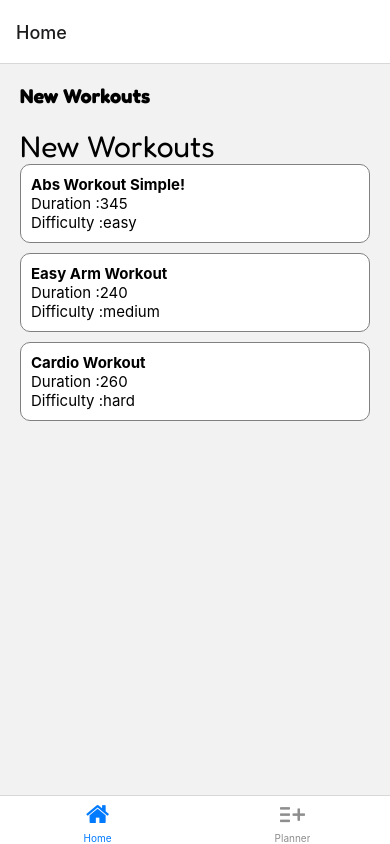
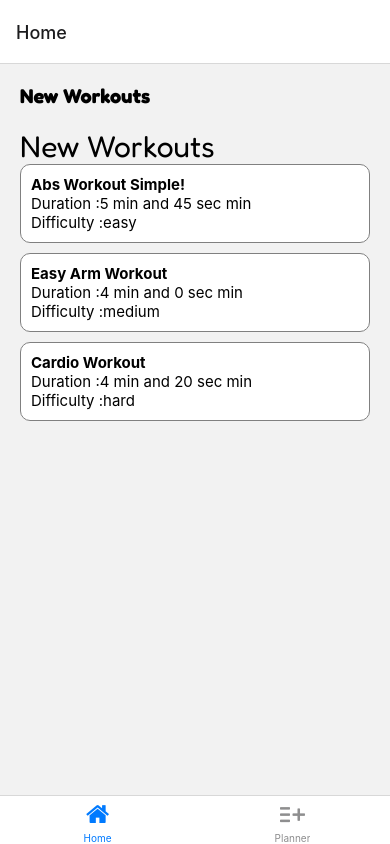
Before and after one commit to NicksyRop/workout_app, a React Native app: screen /Home in a window 390 px wide. Built offline with nearby package versions, Linux system fonts and the light colour scheme.

Commit message:
added a util function to fortmat time to seconds

```diff
--- a/components/WorkoutItem.tsx
+++ b/components/WorkoutItem.tsx
@@ -1,12 +1,13 @@
 import { View, Text ,StyleSheet } from 'react-native'
 import React from 'react'
 import { Workout } from '../types/data'
+import { formatSec } from '../utils/Time'
 
 export default function WorkoutItem({item} : {item : Workout}) {
   return (
     <View style={styles.container}>
        <Text style={styles.name}>{item.name}</Text>
-       <Text style={styles.duration}>Duration :{item.duration}</Text>
+       <Text style={styles.duration}>Duration :{formatSec (item.duration)} min</Text>
         <Text style={styles.difficulty}>Difficulty :{item.difficulty}</Text>
     </View>
   )
--- /dev/null
+++ b/utils/Time.ts
@@ -0,0 +1,16 @@
+
+
+export function secToMin(sec : number ){
+
+
+    return  (sec/ 60).toFixed(1)
+}
+
+export function formatSec(sec : number){
+
+    const _min = Math.floor(sec/60)
+    const _sec = sec % 60
+
+
+    return `${_min} min and ${_sec} sec`
+}
```
